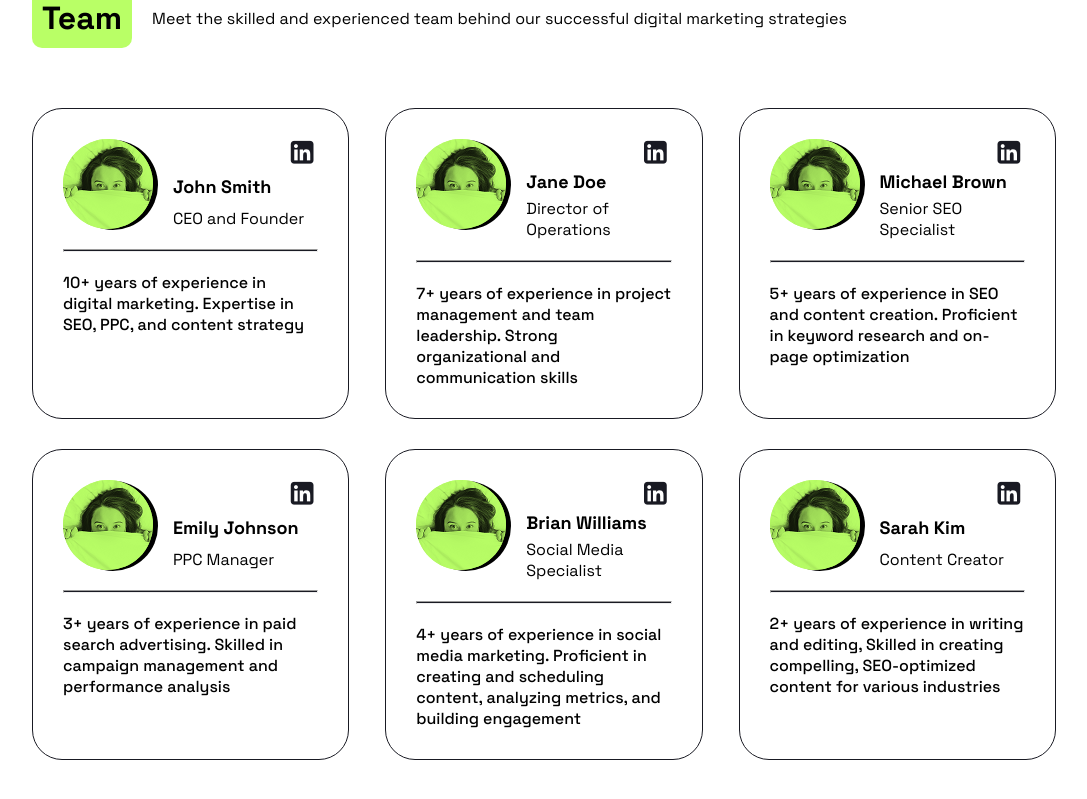
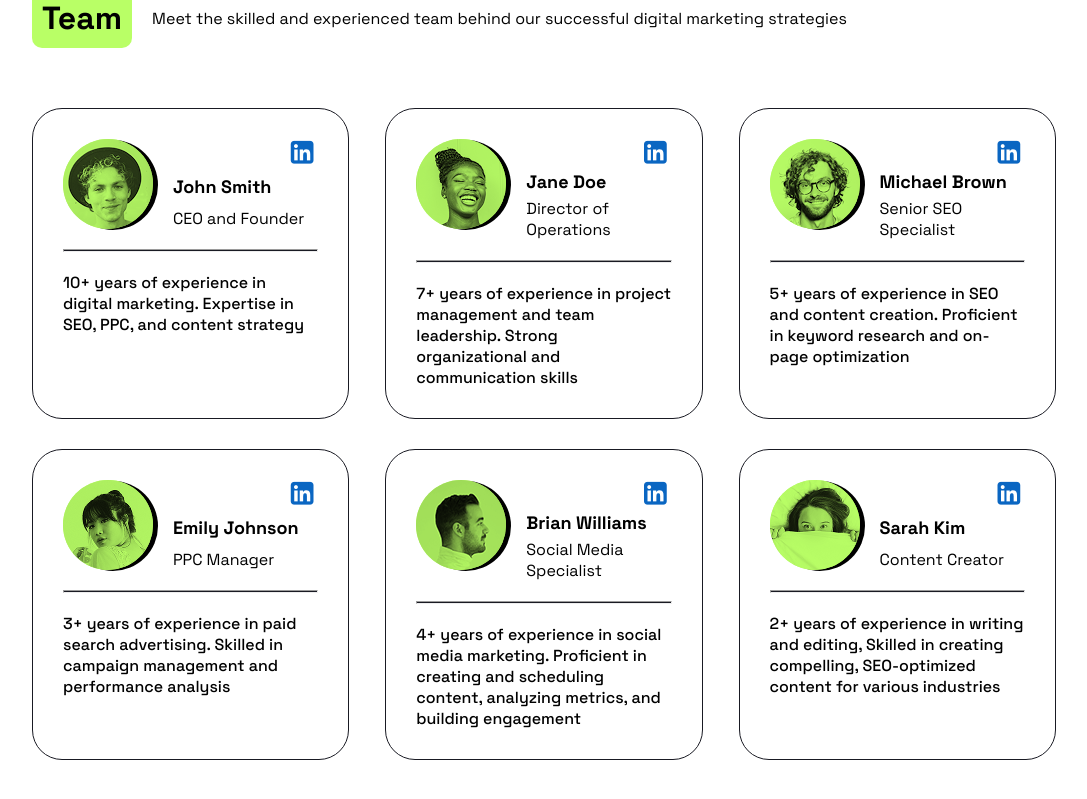
Before and after one commit to Blessen25/Positivus_website, a React (Vite) app in the folder frontend/: page / in a window 1280 px wide. Shown: the part 3730-4529 px from the top of the page, without its empty margins (96-1183 px from the left). Built offline with nearby package versions, Linux system fonts and the light colour scheme.

Commit message:
Added images of team members

```diff
--- a/frontend/src/components/Extra.tsx
+++ b/frontend/src/components/Extra.tsx
@@ -124,32 +124,32 @@ const Team_Comp:React.FC<Team_Comp_Props> = (Props) => {
 
         {
 
-            Image:"../../src/assets/images/alexandra.png",
+            Image:"../../src/assets/images/ian.png",
             Name:"John Smith",
             Title:"CEO and Founder",
             Description:"10+ years of experience in digital marketing. Expertise in SEO, PPC, and content strategy",
         },
         {
 
-            Image:"../../src/assets/images/alexandra.png",
+            Image:"../../src/assets/images/suad.png",
             Name:"Jane Doe",
             Title:"Director of Operations",
             Description:"7+ years of experience in project management and team leadership. Strong organizational and communication skills",
         },{
 
-            Image:"../../src/assets/images/alexandra.png",
+            Image:"../../src/assets/images/christian.png",
             Name:"Michael Brown",
             Title:"Senior SEO Specialist",
             Description:"5+ years of experience in SEO and content creation. Proficient in keyword research and on-page optimization",
         },{
 
-            Image:"../../src/assets/images/alexandra.png",
+            Image:"../../src/assets/images/feli.png",
             Name:"Emily Johnson",
             Title:"PPC Manager",
             Description:"3+ years of experience in paid search advertising. Skilled in campaign management and performance analysis",
         },{
 
-            Image:"../../src/assets/images/alexandra.png",
+            Image:"../../src/assets/images/chanvre.png",
             Name:"Brian Williams",
             Title:"Social Media Specialist",
             Description:"4+ years of experience in social media marketing. Proficient in creating and scheduling content, analyzing metrics, and building engagement",
@@ -173,7 +173,7 @@ const Team_Comp:React.FC<Team_Comp_Props> = (Props) => {
 
                         <div className="team_member_profile_img_div">
                             <div className="profile_img">
-                                <img src="../../src/assets/images/alexandra.png" alt="Team Members" className='profile_img_teammember'/>
+                                <img src={member.Image} alt="Team Members" className='profile_img_teammember' loading="lazy"/>
                             </div>
                         </div>
                         <div className="team_member_name">
--- a/frontend/src/components/extra.css
+++ b/frontend/src/components/extra.css
@@ -274,7 +274,7 @@
 .fa-square-linkedin {
 
     font-size: 26px;
-    color: var(--Black);
+    color: #0a66c2;
     background: transparent;
 }
 
```
